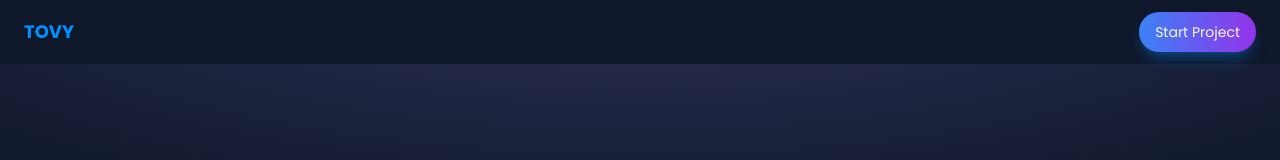
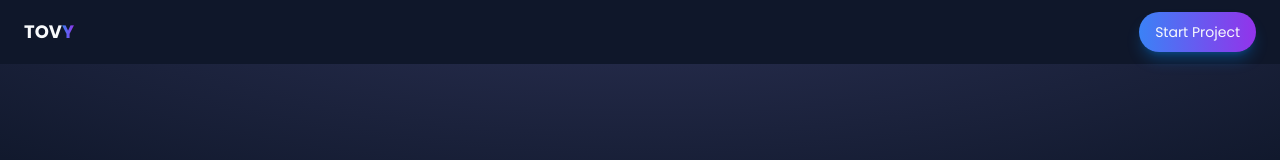
Before and after one commit to tovy-eu/tovy.eu-website, a Next.js app: page / in a window 1280 px wide. Shown: the top 160 px of the page. Built offline with nearby package versions, Linux system fonts and the light colour scheme.

Commit message:
in the logo, make TOV white and make Y a gradient like the cta button

```diff
--- a/src/components/layout/header.tsx
+++ b/src/components/layout/header.tsx
@@ -25,8 +25,9 @@ export function Header() {
     >
       <div className="flex h-16 w-full items-center justify-between px-6">
         {/* Left: Logo */}
-        <Link href="/" className="font-bold text-lg text-primary">
-          TOVY
+        <Link href="/" className="font-bold text-lg">
+          <span>TOV</span>
+          <span className="bg-gradient-to-r from-blue-500 to-purple-600 bg-clip-text text-transparent">Y</span>
         </Link>
 
         {/* Right: CTA Button */}
```
